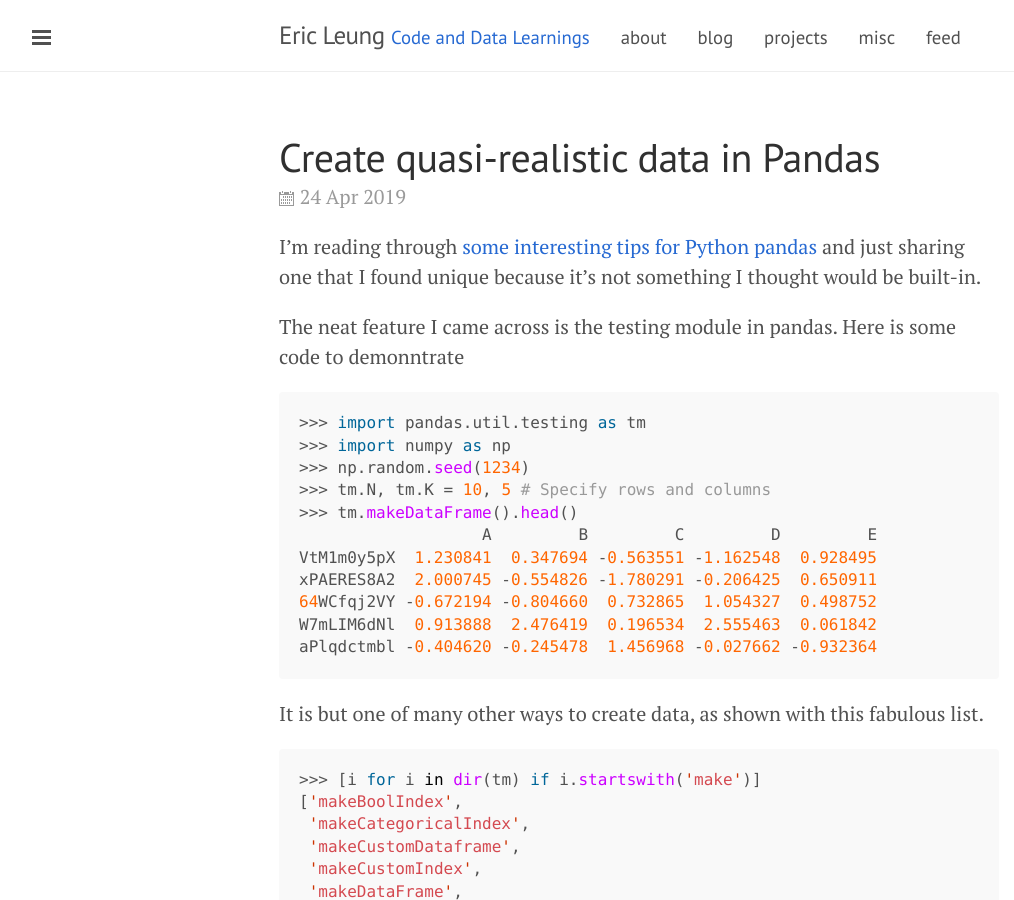
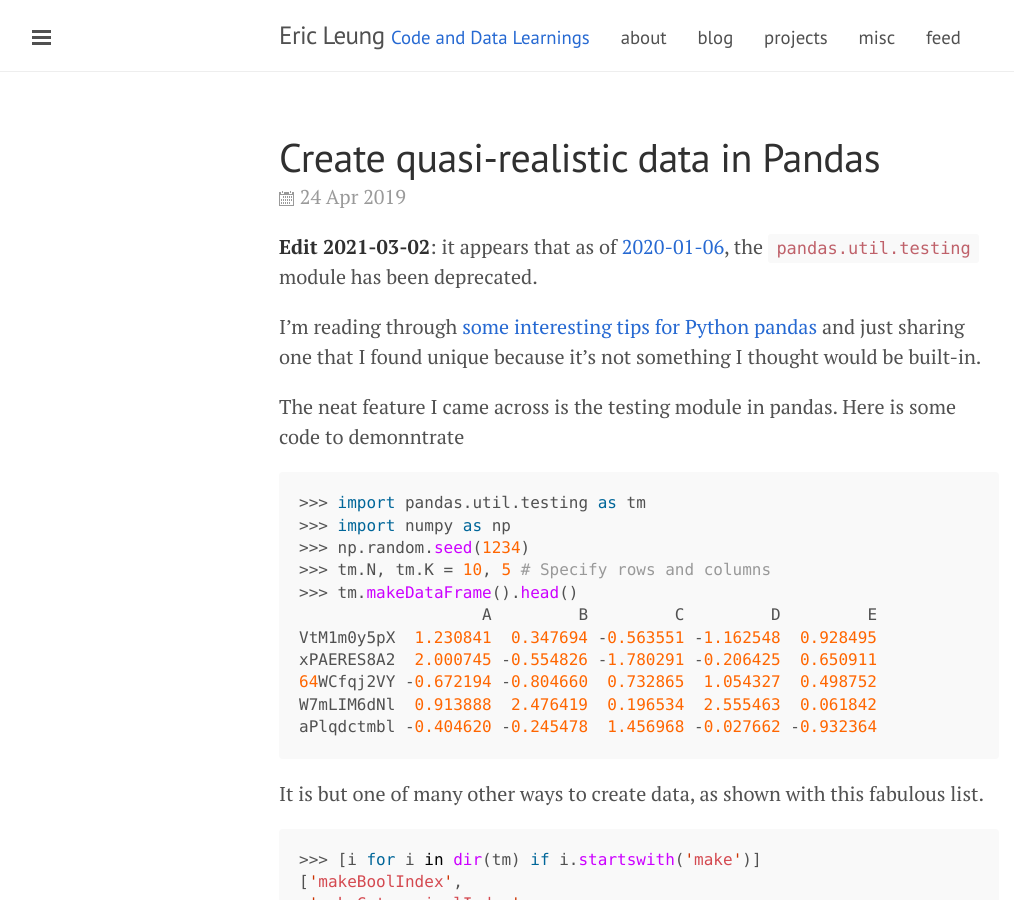
Before and after one commit to erictleung/erictleung.github.io, a Jekyll site: the page built from _posts/2019-04-24-create-quasi-data-in-pandas.md, in a window 1280 px wide and 900 px high. Shown: the whole window, without its empty margins (1-1015 px from the left). Built offline with Jekyll 4.4.1, drawn with Linux system fonts in a browser that asks for light colours; nearby versions of some CDN libraries.

Commit message:
Update post that has deprecated code

```diff
--- a/_posts/2019-04-24-create-quasi-data-in-pandas.md
+++ b/_posts/2019-04-24-create-quasi-data-in-pandas.md
@@ -4,6 +4,10 @@ title: Create quasi-realistic data in Pandas
 categories: [python]
 tags: [python, pandas, data]
 ---
+
+**Edit 2021-03-02**: it appears that as of
+[2020-01-06](https://github.com/pandas-dev/pandas/pull/30745),
+the `pandas.util.testing` module has been deprecated.
 
 I'm reading through
 [some interesting tips for Python pandas](https://realpython.com/python-pandas-tricks/)
```
